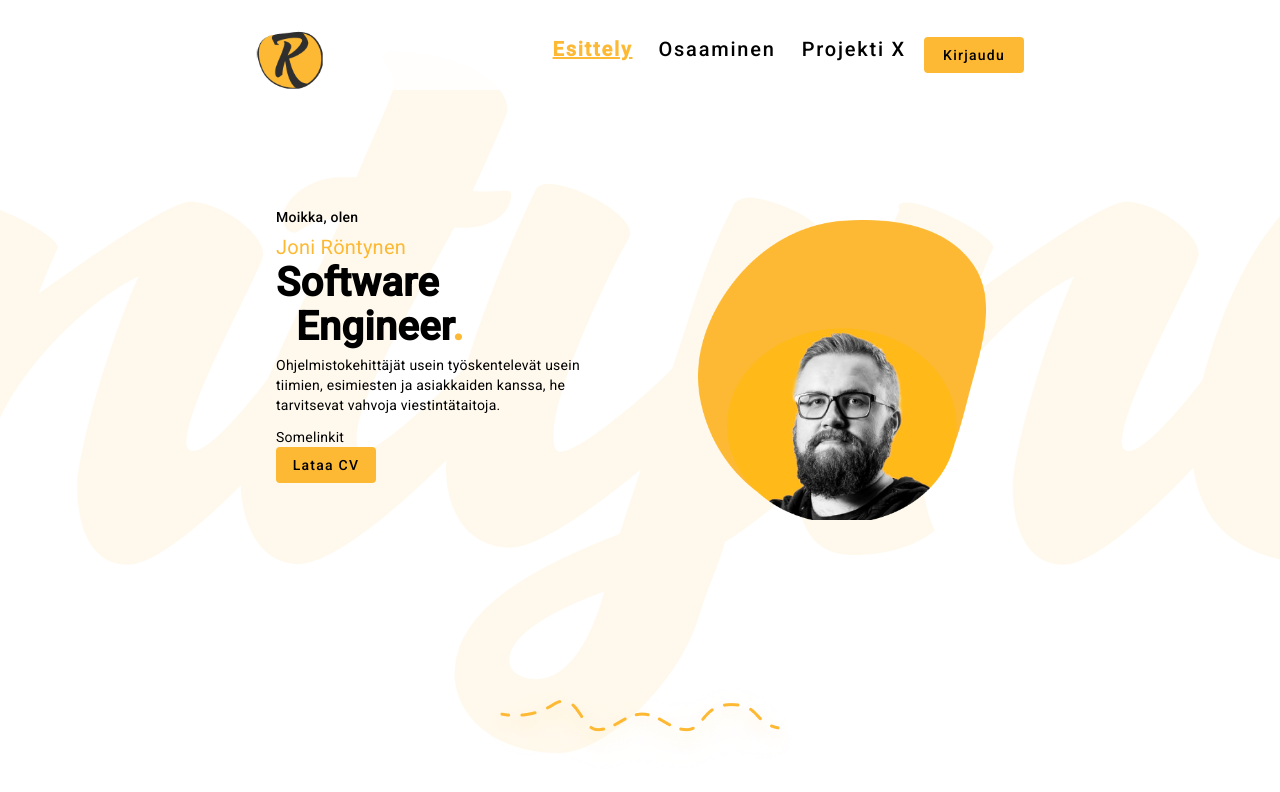
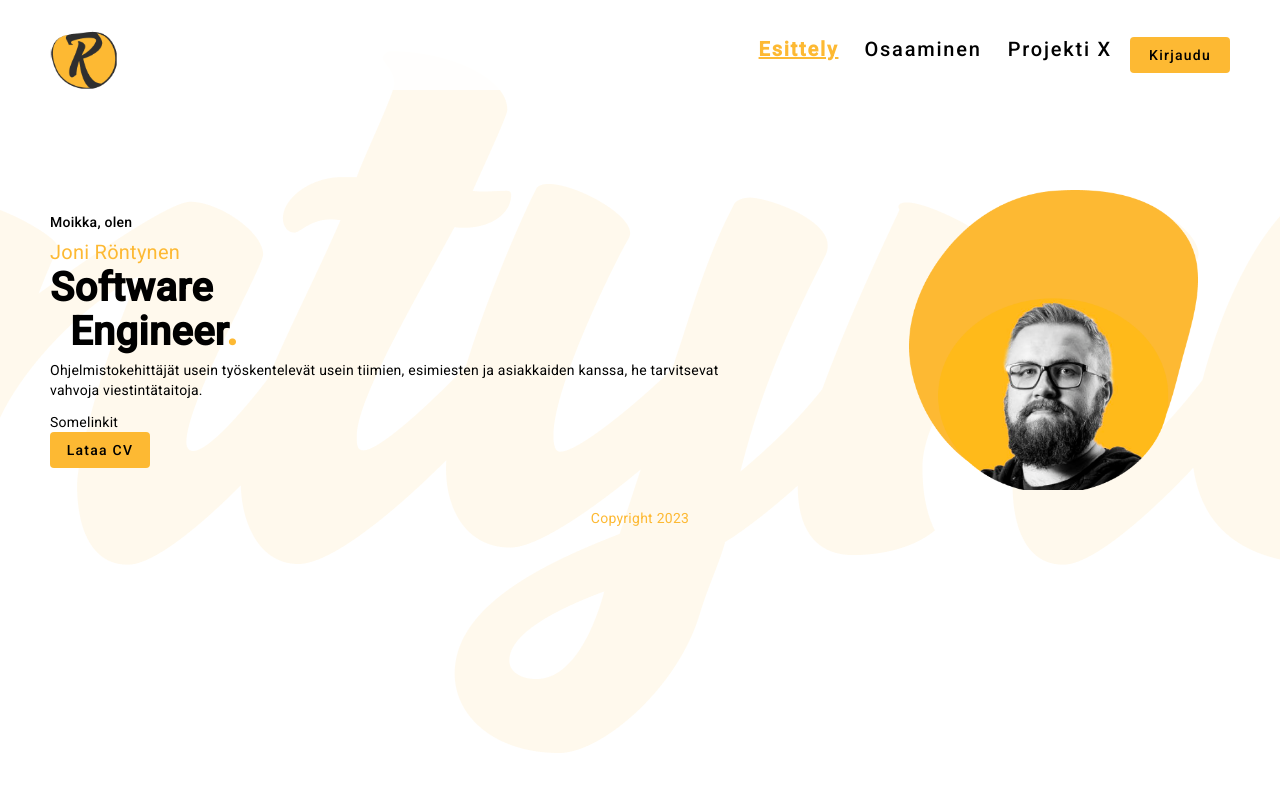
Before and after one commit to JoniRont/website, an Angular app: page /main in a window 1280 px wide. Shown: the top 792 px of the page. Built offline with nearby package versions, Linux system fonts and the light colour scheme.

Commit message:
Responsive main

```diff
--- a/src/app/app.component.html
+++ b/src/app/app.component.html
@@ -3,11 +3,12 @@
 <div class="background-image">
   <div class="main">
     <div class="main-components">
-      <app-header (scrollToContentEmitter)="scrollToIntroduction($event)">
-      </app-header>
-      <!-- <div style="width: 100%; height: 100%"> -->
-      <router-outlet></router-outlet>
-      <!-- </div> -->
+      <app-header
+        (scrollToContentEmitter)="scrollToIntroduction($event)"
+      ></app-header>
+      <div style="width: 100%; height: 100%">
+        <router-outlet></router-outlet>
+      </div>
       <app-footer></app-footer>
     </div>
   </div>
--- a/src/app/app.component.scss
+++ b/src/app/app.component.scss
@@ -2,15 +2,15 @@
 //   width: 100%;
 // }
 
-.main {
-  width: 100%;
-  height: 100%;
-}
+// .main {
+//   width: 100%;
+//   height: 100%;
+// }
 
 .main-components {
   background-color: "#FFFFFF";
-  min-height: 100%;
-  display: flex;
+  // min-height: 100%;
+  // display: flex;
   justify-content: center;
   flex-direction: column;
 }
--- a/src/app/components/pages/main-page/introduction/introduction.component.scss
+++ b/src/app/components/pages/main-page/introduction/introduction.component.scss
@@ -41,6 +41,6 @@
     }
   }
   .introduction-container {
-    padding: 100px 0px;
+    // padding: 100px 0px;
   }
 }
--- a/src/app/components/pages/main-page/main-content/main-content.component.scss
+++ b/src/app/components/pages/main-page/main-content/main-content.component.scss
@@ -1,12 +1,11 @@
 @import "../../../../../mixins.scss";
 
 .contents {
+  display: flex;
   width: 100%;
-  display: flex;
-  flex-direction: column;
-  align-content: space-between;
-  padding: 100px 20px 20px 20px;
+  padding-top: 100px;
   gap: 20px;
+  flex-wrap: wrap;
 }
 
 .content {
@@ -16,8 +15,7 @@
   align-content: center;
   text-overflow: clip;
   width: 100%;
-  flex: 1;
-  margin-bottom: 50px;
+  flex: 2;
 }
 
 .cv-button {
@@ -43,22 +41,18 @@
 }
 .introduction-image {
   flex: 1;
-  padding: 30px;
   display: flex;
   justify-content: center;
+  height: 100%;
+  width: auto;
+  & img {
+    max-height: 300px;
+  }
 }
 
 @include desktop {
   .contents {
-    flex-direction: row;
-    justify-items: center;
-    align-items: center;
-    align-content: center;
-  }
-  .introduction-image {
-    height: 60%;
-    & img {
-      height: 300px;
-    }
+    gap: 120px;
+    // flex-wrap: wrap;
   }
 }
--- a/src/app/components/pages/main-page/main-page.component.html
+++ b/src/app/components/pages/main-page/main-page.component.html
@@ -1,4 +1,4 @@
 <div class="wrapper">
   <app-main-content></app-main-content>
-  <app-introduction id="introduction"></app-introduction>
+  <!-- <app-introduction></app-introduction> -->
 </div>
--- a/src/styles.scss
+++ b/src/styles.scss
@@ -2,32 +2,30 @@
 @import "/src/mixins.scss";
 html {
   height: 100%;
-  width: 100%;
+  // width: 100%;
   display: flex;
   justify-content: center;
 }
 body {
-  // display: flex;
-  // justify-items: center;
   margin: 0;
-  padding: 20px 50px;
+  margin: 20px 50px;
   font-family: Roboto, "Helvetica Neue", sans-serif;
   background-image: url("assets/images/background-image.png");
   background-repeat: no-repeat;
   background-attachment: fixed;
   background-position: center;
-  // height: auto;
+  height: auto;
   // width: 100%;
 }
 
 @include desktop {
   body {
-    width: 80%;
+    // width: 80%;
   }
 }
 
 @include desktop-large {
   body {
-    width: 60%;
+    // width: 60%;
   }
 }
```
